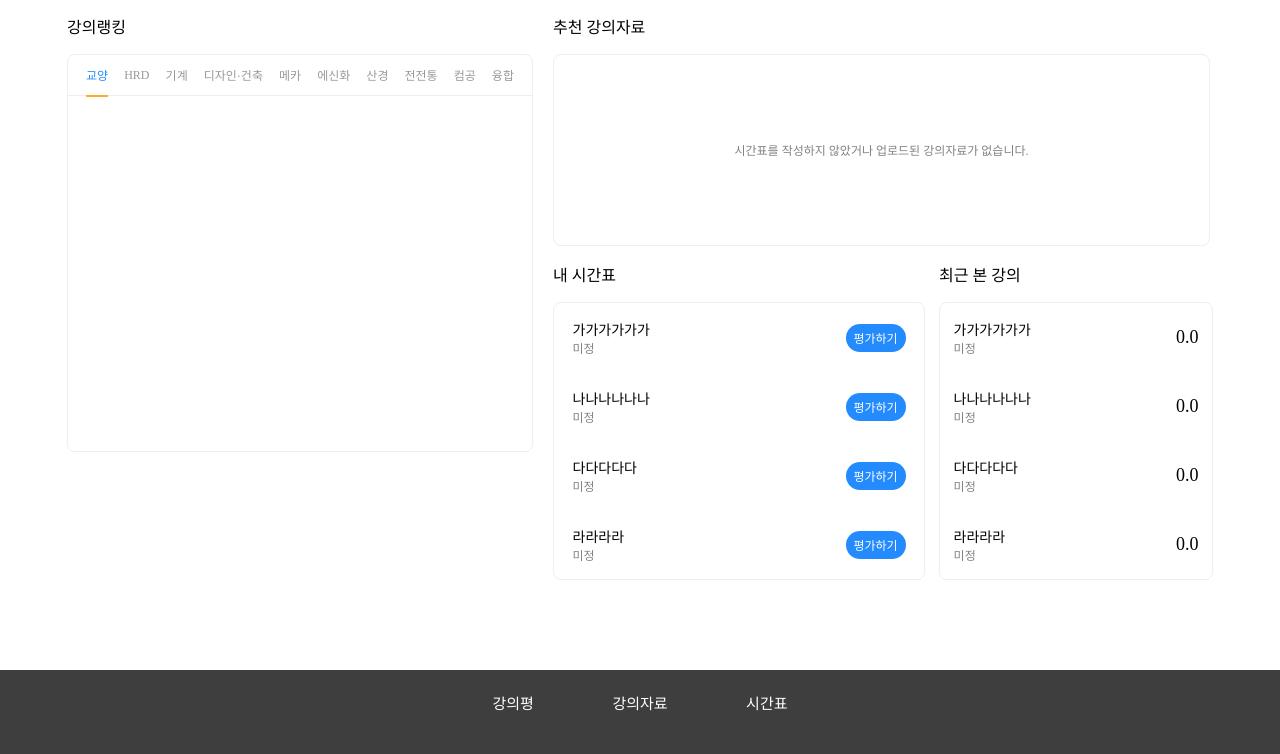
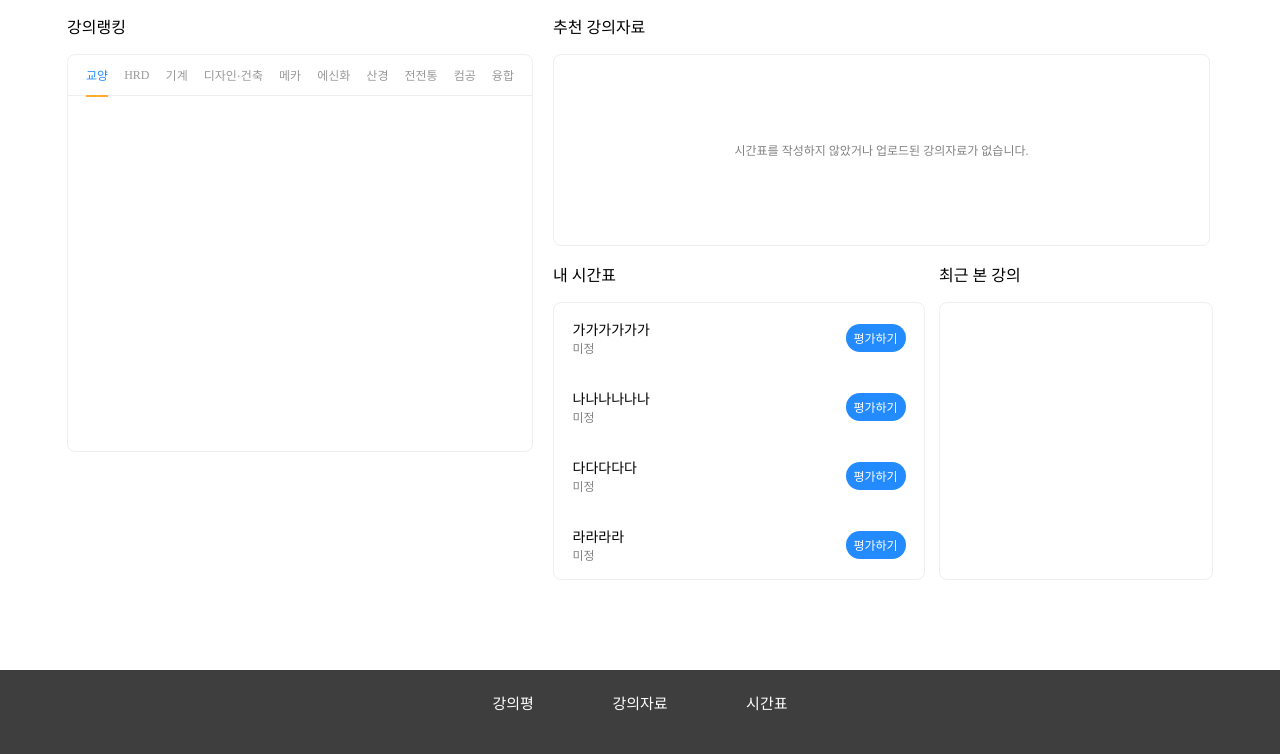
Before and after one commit to HAEROOL/HangangMainPage, a React (Create React App) app: page / in a window 1280 px wide. Shown: the part 540-1294 px from the top of the page. Built offline with nearby package versions, Linux system fonts and the light colour scheme; the HTML template or start-up script is replaced by a standard one; a web font is replaced by a local one.

Commit message:
feat : Add display recently viewed lectures
Display up to 4 recently viewed lessons using localstorage

```diff
--- a/src/component/MainMenues/CurrentLecture/CurrentLecture.js
+++ b/src/component/MainMenues/CurrentLecture/CurrentLecture.js
@@ -1,24 +1,32 @@
 import React from 'react'
 import { ComponentName } from '../LectureRanking/LectureRankingStyle'
 import { CurrentLectureWrapper,LectureList, Lecture, LectureNameAndProfessor, Professor, AverageScore, } from './CurrentLectureStyle'
-const lectureList = ['가가가가가가','나나나나나나','다다다다다','라라라라']
+const currentLectureList = JSON.parse(localStorage.getItem('recentlyViewedLectures'))
 function CurrentLecture(){
+    try{
         return (
             <CurrentLectureWrapper>
                 <ComponentName>최근 본 강의</ComponentName>
                 <LectureList>
-                {lectureList.map((lecture, id) =>
+                    {currentLectureList.map((lecture, id) =>
                             <Lecture key={id}>
                                 <LectureNameAndProfessor>
-                                {lecture}
-                                <Professor>미정</Professor>
+                                    {lecture.name}
+                                    <Professor>{lecture.professor}</Professor>
                                 </LectureNameAndProfessor>
-                            <AverageScore>0.0</AverageScore>
+                                <AverageScore>{parseFloat(lecture.total_rating).toFixed(1)}</AverageScore>
                             </Lecture>
                         )}
                 </LectureList>
             </CurrentLectureWrapper>
-    )
+        )}catch(e){
+            return (
+                <CurrentLectureWrapper>
+                    <ComponentName>최근 본 강의</ComponentName>
+                    <LectureList> </LectureList>
+                </CurrentLectureWrapper>
+            )}
+
 }
 
 export default CurrentLecture
```
Lines whose indentation alone changed are shown as unchanged.
